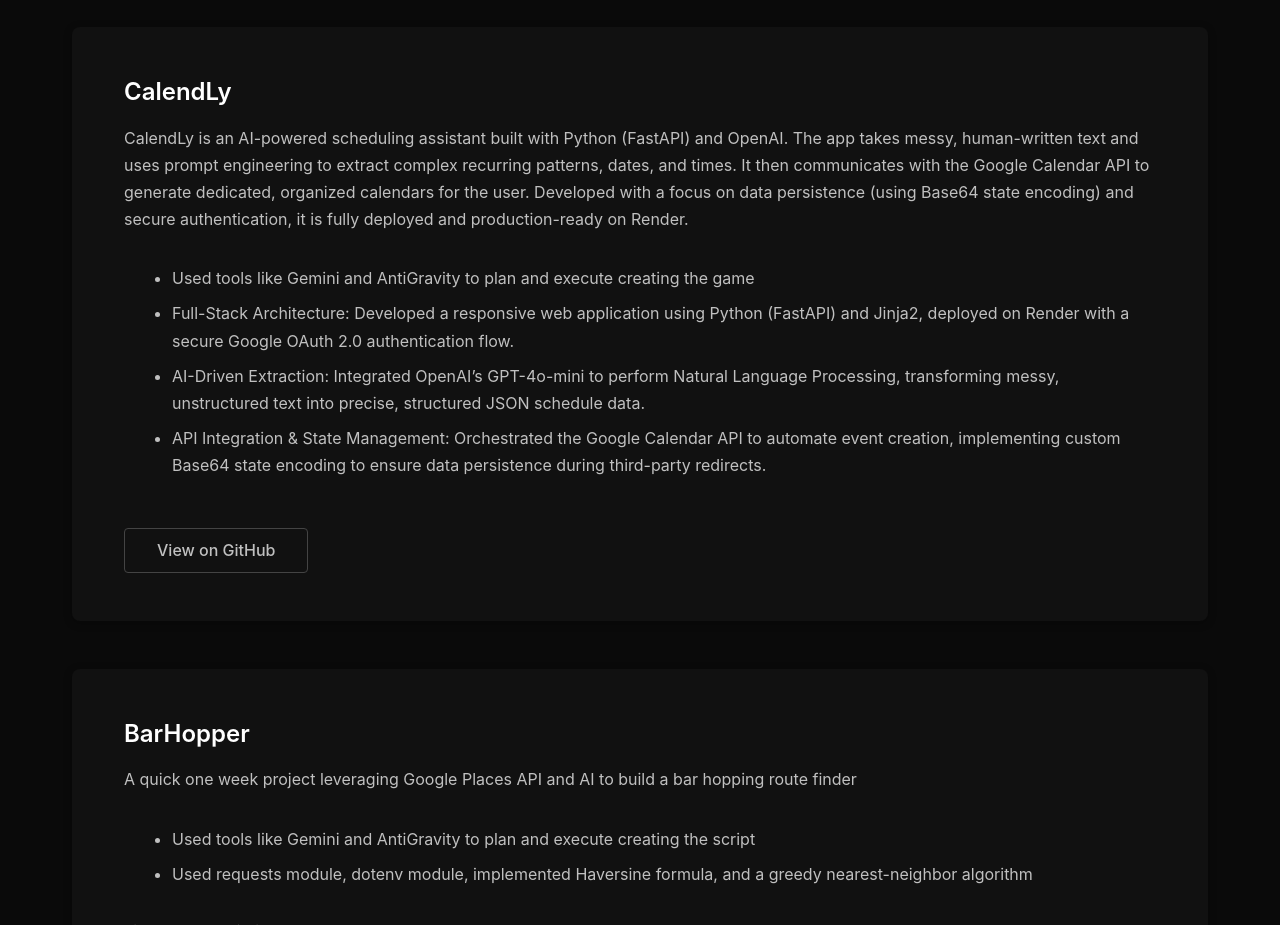
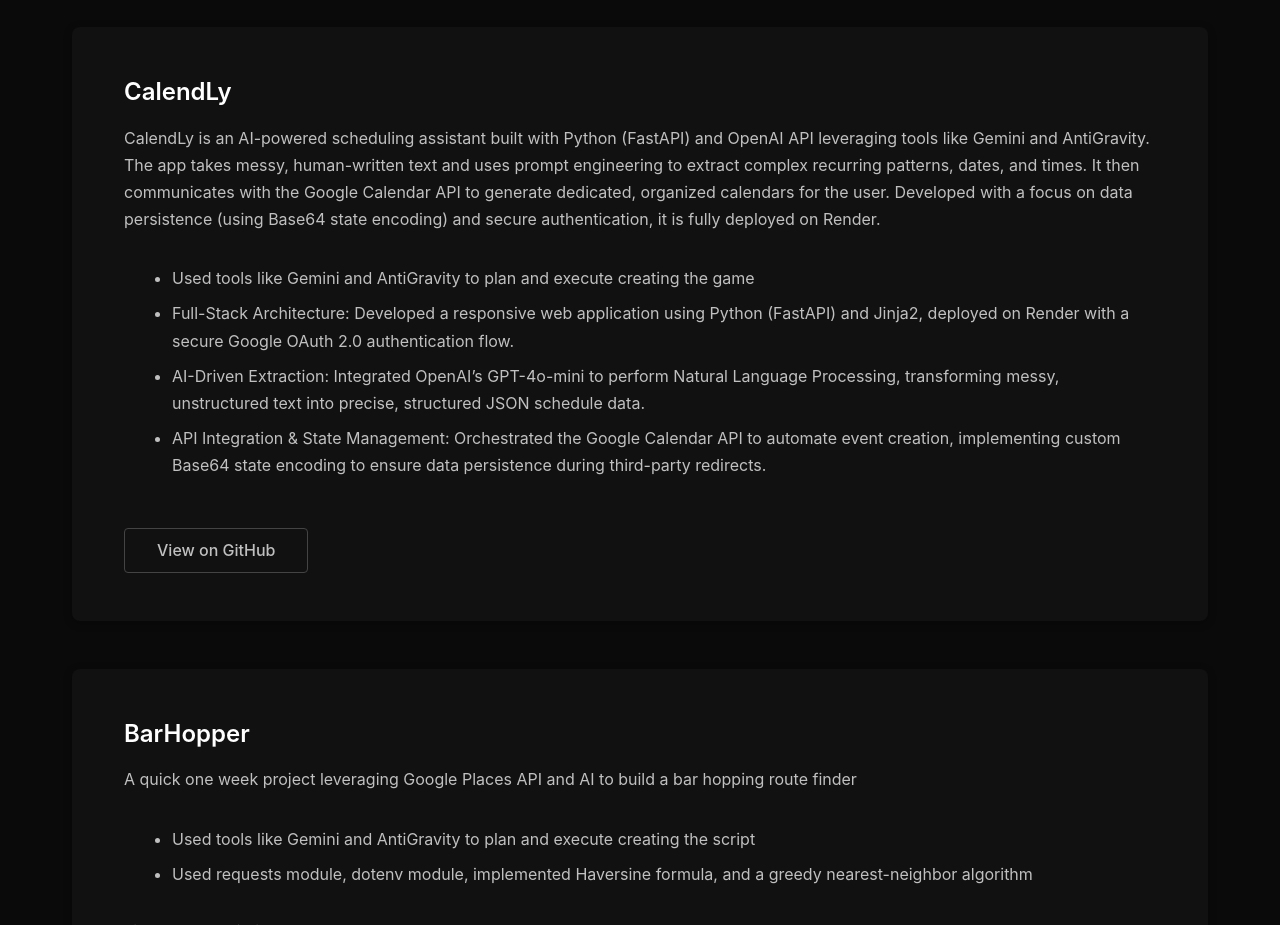
Before and after one commit to conchoe/webpage.io, a plain HTML site: page index.html in a window 1280 px wide. Shown: the part 860-1785 px from the top of the page. Drawn offline with Linux system fonts and the light colour scheme.

Commit message:
updated portfolio

```diff
--- a/index.html
+++ b/index.html
@@ -59,8 +59,8 @@
 
             <article>
                 <h3>CalendLy</h3>
-                <p> CalendLy is an AI-powered scheduling assistant built with Python (FastAPI) and OpenAI. The app takes messy, human-written text and uses prompt engineering to extract complex recurring patterns, dates, and times.
-                    It then communicates with the Google Calendar API to generate dedicated, organized calendars for the user. Developed with a focus on data persistence (using Base64 state encoding) and secure authentication, it is fully deployed and production-ready on Render.</p>
+                <p> CalendLy is an AI-powered scheduling assistant built with Python (FastAPI) and OpenAI API leveraging tools like Gemini and AntiGravity. The app takes messy, human-written text and uses prompt engineering to extract complex recurring patterns, dates, and times.
+                    It then communicates with the Google Calendar API to generate dedicated, organized calendars for the user. Developed with a focus on data persistence (using Base64 state encoding) and secure authentication, it is fully deployed on Render.</p>
                 <ul>
                     <li> Used tools like Gemini and AntiGravity to plan and execute creating the game </li>
                     <li> Full-Stack Architecture: Developed a responsive web application using Python (FastAPI) and Jinja2, deployed on Render with a secure Google OAuth 2.0 authentication flow.</li>
```
